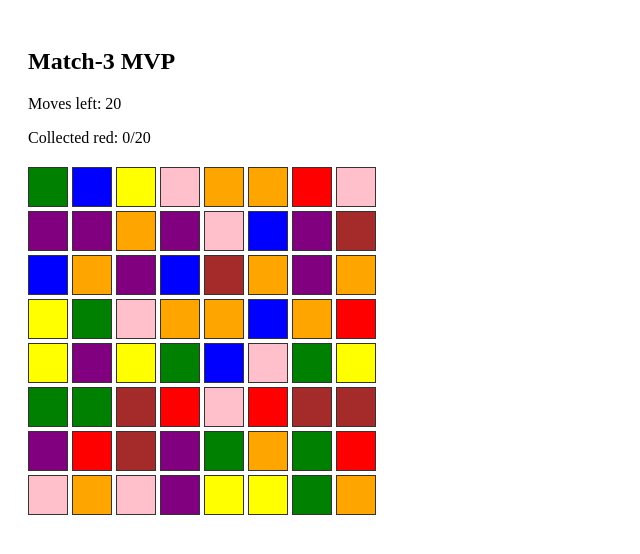
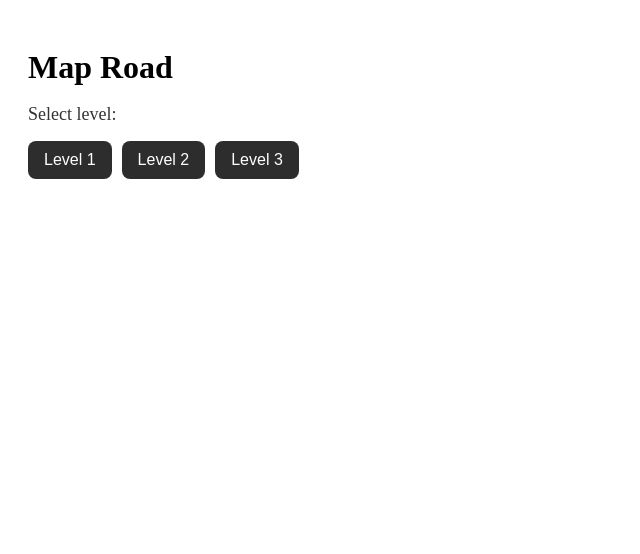
Before and after one commit to Lavryniuk/match3_rpg, a React (Vite) app: page / in a window 1280 px wide. Shown: the top 554 px of the page, without its empty margins (0-640 px from the left). Built offline with nearby package versions, Linux system fonts and the light colour scheme.

Commit message:
feat: initial setup: MapRoad, character selection modal, basic Match3Board

```diff
--- a/package.json
+++ b/package.json
@@ -22,6 +22,7 @@
     "eslint-plugin-react-hooks": "^7.0.1",
     "eslint-plugin-react-refresh": "^0.4.24",
     "globals": "^16.5.0",
+    "sass-embedded": "^1.97.2",
     "vite": "^7.2.4"
   }
 }
--- a/src/App.jsx
+++ b/src/App.jsx
@@ -1,62 +1,57 @@
-import { useBoard } from "./hooks/useBoard";
+import { useState } from "react";
+import MapRoad from "./components/mapRoad/MapRoad";
+import Match3Board from "./components/match3Board/Match3Board";
+import LevelAndCharacterModal from "./components/levelAndCharacterModal/LevelAndCharacterModal";
 
-const SIZE = 8;
-const TARGET_COLOR = "red"; // цвет цели уровня
-const TARGET_AMOUNT = 20; // сколько блоков собрать
-const MOVES_PER_LEVEL = 20; // количество ходов
+function App() {
+  const [showLevelModal, setShowLevelModal] = useState(false);
+  const [selectedCharacter, setSelectedCharacter] = useState(null);
+  const [levelNumber, setLevelNumber] = useState(1);
+  const [gameStarted, setGameStarted] = useState(false);
 
-export default function App() {
-  const {
-    board,
-    handleCellClick,
-    selectedCell,
-    movesLeft,
-    collected,
-    levelStatus,
-  } = useBoard(SIZE, TARGET_COLOR, TARGET_AMOUNT, MOVES_PER_LEVEL);
+  const onStartLevel = (level) => {
+    setLevelNumber(level);
+    setShowLevelModal(true);
+  };
+
+  const handleCharacterSelect = (character) => {
+    setSelectedCharacter(character);
+  };
+
+  const handleStartGame = () => {
+    setShowLevelModal(false);
+    setGameStarted(true);
+  };
 
   return (
-    <div style={{ padding: 20 }}>
-      <h2>Match-3 MVP</h2>
-      <p>Moves left: {movesLeft}</p>
-      <p>
-        Collected {TARGET_COLOR}: {collected}/{TARGET_AMOUNT}
-      </p>
-      {levelStatus && <p>Status: {levelStatus.toUpperCase()}</p>}
+    <div className="App" style={{ position: "relative" }}>
+      {!gameStarted && <MapRoad onStartLevel={onStartLevel} />}
 
-      <div
-        style={{
-          display: "grid",
-          gridTemplateColumns: `repeat(${SIZE}, 40px)`,
-          gap: 4,
-          marginTop: 20,
-        }}
-      >
-        {board.map((row, rowIndex) =>
-          row.map((cell, colIndex) => {
-            const isSelected =
-              selectedCell &&
-              selectedCell.row === rowIndex &&
-              selectedCell.col === colIndex;
+      {showLevelModal && (
+        <LevelAndCharacterModal
+          level={levelNumber}
+          selectedCharacter={selectedCharacter}
+          onCharacterSelect={handleCharacterSelect}
+          onClose={() => {
+            setShowLevelModal(false);
+            setSelectedCharacter(null);
+          }}
+          onStart={handleStartGame}
+        />
+      )}
 
-            return (
-              <div
-                key={`${rowIndex}-${colIndex}`}
-                onClick={() => handleCellClick(rowIndex, colIndex)}
-                style={{
-                  width: 40,
-                  height: 40,
-                  background: cell.color,
-                  border: isSelected ? "3px solid white" : "1px solid #333",
-                  boxSizing: "border-box",
-                  cursor: movesLeft > 0 && !levelStatus ? "pointer" : "default",
-                  opacity: movesLeft > 0 || !levelStatus ? 1 : 0.5,
-                }}
-              />
-            );
-          })
-        )}
-      </div>
+      {selectedCharacter && !showLevelModal && (
+        <Match3Board
+          character={selectedCharacter}
+          size={8}
+          targetColor="red"
+          targetAmount={20}
+          movesPerLevel={20}
+          level={levelNumber}
+        />
+      )}
     </div>
   );
 }
+
+export default App;
--- /dev/null
+++ b/src/components/levelAndCharacterModal/LevelAndCharacterModal.jsx
@@ -0,0 +1,55 @@
+import { Paladin, Sorceress, Archer } from "../../classes/characterClasses";
+import "./LevelAndCharacterModal.scss";
+
+export default function LevelAndCharacterModal({
+  level,
+  selectedCharacter,
+  onCharacterSelect,
+  onClose,
+  onStart,
+}) {
+  const characters = [
+    { name: "Paladin", Class: Paladin },
+    { name: "Sorceress", Class: Sorceress },
+    { name: "Archer", Class: Archer },
+  ];
+
+  return (
+    <div className="level-modal">
+      <div className="level-modal__content">
+        <div className="level-modal__header">
+          <h2>Level {level}</h2>
+          <button className="level-modal__close" onClick={onClose}>
+            ✕
+          </button>
+        </div>
+
+        <div className="level-modal__reward">Подарок за рекламу</div>
+
+        <div className="level-modal__characters">
+          {characters.map((char) => (
+            <button
+              key={char.name}
+              className={`level-modal__character ${
+                selectedCharacter?.name === char.name
+                  ? "level-modal__character--selected"
+                  : ""
+              }`}
+              onClick={() => onCharacterSelect(new char.Class())}
+            >
+              {char.name}
+            </button>
+          ))}
+        </div>
+
+        <button
+          className="level-modal__start"
+          onClick={onStart}
+          disabled={!selectedCharacter}
+        >
+          Start Game
+        </button>
+      </div>
+    </div>
+  );
+}
--- /dev/null
+++ b/src/components/levelAndCharacterModal/levelAndCharacterModal.scss
@@ -0,0 +1,75 @@
+.level-modal {
+  position: fixed;
+  inset: 0;
+  background: rgba(0, 0, 0, 0.6);
+  display: flex;
+  justify-content: center;
+  align-items: center;
+  z-index: 1000;
+
+  &__content {
+    background: #222;
+    color: #fff;
+    padding: 20px;
+    border-radius: 12px;
+    width: 420px;
+    text-align: center;
+  }
+
+  &__header {
+    display: flex;
+    justify-content: space-between;
+    align-items: center;
+    margin-bottom: 12px;
+  }
+
+  &__close {
+    background: red;
+    color: white;
+    border: none;
+    border-radius: 6px;
+    cursor: pointer;
+    padding: 4px 8px;
+  }
+
+  &__reward {
+    margin: 16px 0;
+    padding: 10px;
+    border: 1px solid #555;
+    border-radius: 8px;
+  }
+
+  &__characters {
+    display: flex;
+    justify-content: space-around;
+    margin-bottom: 20px;
+  }
+
+  &__character {
+    padding: 12px;
+    border-radius: 8px;
+    background: #333;
+    color: white;
+    cursor: pointer;
+    border: 1px solid #555;
+
+    &--selected {
+      border: 3px solid yellow;
+    }
+  }
+
+  &__start {
+    padding: 10px 20px;
+    border-radius: 8px;
+    border: none;
+    font-size: 16px;
+    color: white;
+    background: green;
+    cursor: pointer;
+
+    &:disabled {
+      background: #555;
+      cursor: not-allowed;
+    }
+  }
+}
--- /dev/null
+++ b/src/components/mapRoad/MapRoad.jsx
@@ -0,0 +1,16 @@
+import "./MapRoad.scss";
+
+export default function MapRoad({ onStartLevel }) {
+  return (
+    <div className="map-road">
+      <h1 className="map-road__title">Map Road</h1>
+      <p className="map-road__subtitle">Select level:</p>
+
+      <div className="map-road__levels">
+        <button onClick={() => onStartLevel(1)}>Level 1</button>
+        <button onClick={() => onStartLevel(2)}>Level 2</button>
+        <button onClick={() => onStartLevel(3)}>Level 3</button>
+      </div>
+    </div>
+  );
+}
--- /dev/null
+++ b/src/components/mapRoad/mapRoad.scss
@@ -0,0 +1,33 @@
+.map-road {
+  padding: 20px;
+
+  &__title {
+    font-size: 32px;
+    margin-bottom: 10px;
+  }
+
+  &__subtitle {
+    font-size: 18px;
+    margin-bottom: 16px;
+    opacity: 0.8;
+  }
+
+  &__levels {
+    display: flex;
+    gap: 10px;
+
+    button {
+      padding: 10px 16px;
+      font-size: 16px;
+      cursor: pointer;
+      border-radius: 8px;
+      border: none;
+      background: #2d2d2d;
+      color: white;
+
+      &:hover {
+        background: #444;
+      }
+    }
+  }
+}
--- /dev/null
+++ b/src/components/match3Board/Match3Board.jsx
@@ -0,0 +1,91 @@
+import { useBoard } from "../../hooks/useBoard";
+import "./Match3Board.scss";
+
+export default function Match3Board({
+  character,
+  size,
+  targetColor,
+  targetAmount,
+  movesPerLevel,
+  level,
+}) {
+  const {
+    board,
+    handleCellClick,
+    selectedCell,
+    movesLeft,
+    collected,
+    levelStatus,
+  } = useBoard(size, targetColor, targetAmount, movesPerLevel);
+
+  return (
+    <div className="match3">
+      <h2 className="match3__title">Match-3 MVP</h2>
+
+      <div className="match3__info">
+        <p>Level {level}</p>
+        <p>
+          Character: {character.name} ({character.class})
+        </p>
+        <p>Moves left: {movesLeft}</p>
+        <p>
+          Collected {targetColor}: {collected}/{targetAmount}
+        </p>
+        {levelStatus && (
+          <p className="match3__status">Status: {levelStatus.toUpperCase()}</p>
+        )}
+      </div>
+
+      <div className="match3__skills">
+        {character.skills.map((skill, index) => (
+          <button
+            key={index}
+            className="match3__skill-button"
+            onClick={() => {
+              console.log(`${skill.name} used!`);
+
+              const methodName = skill.name.toLowerCase().replace(/\s+/g, "");
+
+              if (character[methodName]) {
+                character[methodName](board, level);
+              }
+            }}
+          >
+            {skill.name} (Charge: {skill.charge})
+          </button>
+        ))}
+      </div>
+
+      <div
+        className="match3__board"
+        style={{
+          gridTemplateColumns: `repeat(${size}, 40px)`,
+        }}
+      >
+        {board.map((row, rowIndex) =>
+          row.map((cell, colIndex) => {
+            const isSelected =
+              selectedCell &&
+              selectedCell.row === rowIndex &&
+              selectedCell.col === colIndex;
+
+            return (
+              <div
+                key={`${rowIndex}-${colIndex}`}
+                onClick={() => handleCellClick(rowIndex, colIndex)}
+                className={`match3__cell ${
+                  isSelected ? "match3__cell--selected" : ""
+                }`}
+                style={{
+                  background: cell.color,
+                  cursor: movesLeft > 0 && !levelStatus ? "pointer" : "default",
+                  opacity: movesLeft > 0 || !levelStatus ? 1 : 0.5,
+                }}
+              />
+            );
+          })
+        )}
+      </div>
+    </div>
+  );
+}
--- /dev/null
+++ b/src/components/match3Board/match3Board.scss
@@ -0,0 +1,57 @@
+.match3 {
+  padding: 20px;
+
+  &__title {
+    font-size: 28px;
+    margin-bottom: 12px;
+  }
+
+  &__info {
+    margin-bottom: 16px;
+
+    p {
+      margin: 4px 0;
+    }
+  }
+
+  &__status {
+    font-weight: bold;
+    color: gold;
+  }
+
+  &__skills {
+    display: flex;
+    gap: 10px;
+    margin-bottom: 20px;
+    flex-wrap: wrap;
+  }
+
+  &__skill-button {
+    padding: 8px 12px;
+    border-radius: 8px;
+    border: none;
+    cursor: pointer;
+    background: #3a3a3a;
+    color: white;
+
+    &:hover {
+      background: #555;
+    }
+  }
+
+  &__board {
+    display: grid;
+    gap: 4px;
+  }
+
+  &__cell {
+    width: 40px;
+    height: 40px;
+    border: 1px solid #333;
+    box-sizing: border-box;
+
+    &--selected {
+      border: 3px solid white;
+    }
+  }
+}
```
Also changed, not shown: src/classes/characterClasses.js (added, +80 -0 lines), 1 other file (tests, documents, lock files or other folders).
